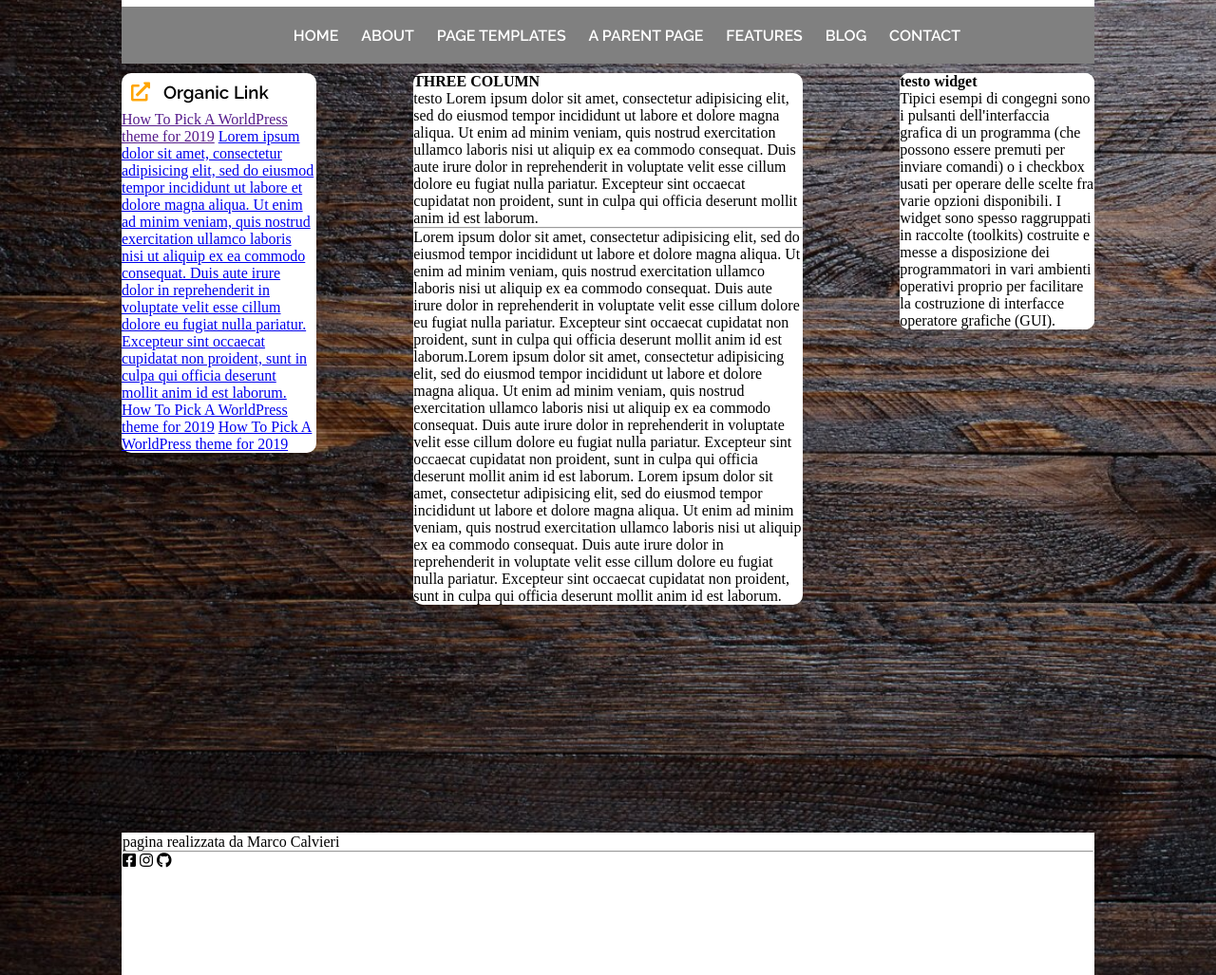
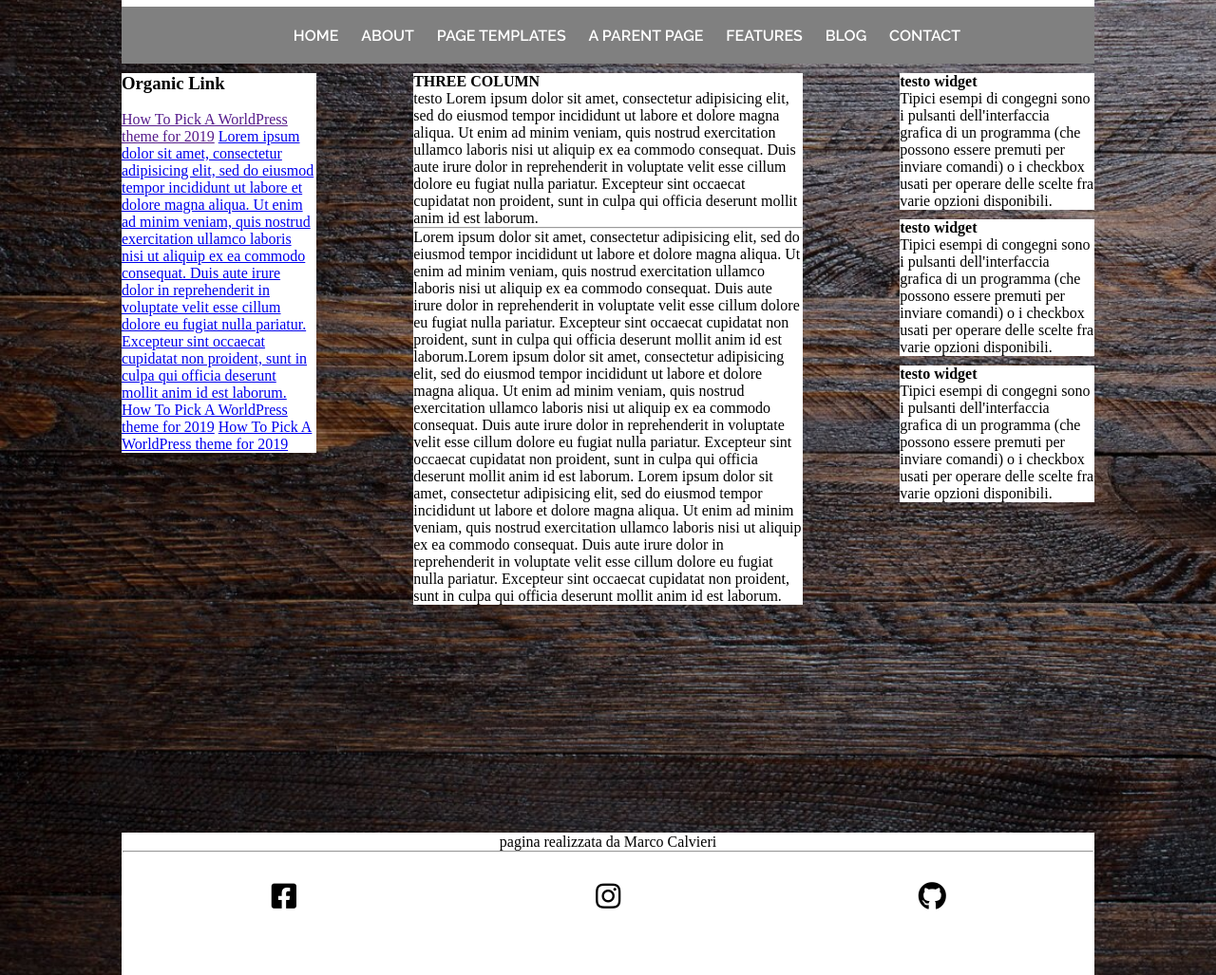
Before and after one commit to Fujinjakka/htmlcss-struttura-wp, a plain HTML site: page index.html in a window 1280 px wide. Shown: the part 313-1340 px from the top of the page at 95% size. Drawn offline with Linux system fonts and the light colour scheme.

Commit message:
progetto struttura finito

```diff
--- a/css/index.css
+++ b/css/index.css
@@ -65,9 +65,6 @@ li {
   margin: 10px;
 }
 
-
-
-
 main {
   height: 800px;
   margin: 10px 10% 0;
@@ -77,52 +74,38 @@ content: "";
 display: table;
 clear: both;
 }
-
-section {
-  border-radius: 10px;
+.leftcolumn, .maincolumn, .widget {
   background: white;
 }
-.organiclink {
+.leftcolumn {
   width: 20%;
   float: left;
   margin-right: 10%;
 }
-section i {
-  color: orange;
-  font-size: 20px;
-  margin: 10px;
-  display: inline-block;
-}
-h3 {
-  display: inline-block;
-  font-family: 'Raleway', sans-serif;
-}
-
-.maintext {
+.maincolumn {
   width: 40%;
   float: left;
 }
-
-
-#secondtext {
-  position: relative;
+.rightcolumn{
+  width: 20%;
+  height: 100%;
+  float: right;
 }
 .widget {
-  width: 20%;
-  float: right;
-  margin-left: 10%;
-  margin-bottom: 10%;
-  position: absolute;
-  right: 0;
+  margin: 0 0 10px;
 }
-
-
-
-
 
 footer {
   border: 1px solid white;
   height: 150px;
   background: white;
   margin: 0 10% 0;
+  text-align: center;
+
 }
+.icon {
+  display: inline-block;
+  width: 33%;
+  font-size: 30px;
+  padding: 30px;
+}
--- a/index.html
+++ b/index.html
@@ -28,9 +28,7 @@
     </nav>
 
     <main>
-
-      <section class="organiclink">
-        <i class="fas fa-external-link-alt"></i>
+      <section class="leftcolumn">
         <h3>Organic Link</h3>
         <br>
         <a href="">How To Pick A WorldPress theme for 2019</a>
@@ -39,37 +37,35 @@
         <a href="www.nonesistelapagina.it">How To Pick A WorldPress theme for 2019</a>
       </section>
 
-      <section class="maintext">
+      <section class="maincolumn">
         <h4>THREE COLUMN</h4>
         testo Lorem ipsum dolor sit amet, consectetur adipisicing elit, sed do eiusmod tempor incididunt ut labore et dolore magna aliqua. Ut enim ad minim veniam, quis nostrud exercitation ullamco laboris nisi ut aliquip ex ea commodo consequat. Duis aute irure dolor in reprehenderit in voluptate velit esse cillum dolore eu fugiat nulla pariatur. Excepteur sint occaecat cupidatat non proident, sunt in culpa qui officia deserunt mollit anim id est laborum.
         <br><hr>
         Lorem ipsum dolor sit amet, consectetur adipisicing elit, sed do eiusmod tempor incididunt ut labore et dolore magna aliqua. Ut enim ad minim veniam, quis nostrud exercitation ullamco laboris nisi ut aliquip ex ea commodo consequat. Duis aute irure dolor in reprehenderit in voluptate velit esse cillum dolore eu fugiat nulla pariatur. Excepteur sint occaecat cupidatat non proident, sunt in culpa qui officia deserunt mollit anim id est laborum.Lorem ipsum dolor sit amet, consectetur adipisicing elit, sed do eiusmod tempor incididunt ut labore et dolore magna aliqua. Ut enim ad minim veniam, quis nostrud exercitation ullamco laboris nisi ut aliquip ex ea commodo consequat. Duis aute irure dolor in reprehenderit in voluptate velit esse cillum dolore eu fugiat nulla pariatur. Excepteur sint occaecat cupidatat non proident, sunt in culpa qui officia deserunt mollit anim id est laborum.
         Lorem ipsum dolor sit amet, consectetur adipisicing elit, sed do eiusmod tempor incididunt ut labore et dolore magna aliqua. Ut enim ad minim veniam, quis nostrud exercitation ullamco laboris nisi ut aliquip ex ea commodo consequat. Duis aute irure dolor in reprehenderit in voluptate velit esse cillum dolore eu fugiat nulla pariatur. Excepteur sint occaecat cupidatat non proident, sunt in culpa qui officia deserunt mollit anim id est laborum.
+      </section>
 
+      <section class="rightcolumn">
+        <div class="widget">
+          <h4>testo widget</h4>
+          Tipici esempi di congegni sono i pulsanti dell'interfaccia grafica di un programma (che possono essere premuti per inviare comandi) o i checkbox usati per operare delle scelte fra varie opzioni disponibili.
+        </div>
+        <div class="widget">
+          <h4>testo widget</h4>
+          Tipici esempi di congegni sono i pulsanti dell'interfaccia grafica di un programma (che possono essere premuti per inviare comandi) o i checkbox usati per operare delle scelte fra varie opzioni disponibili.
+        </div>
+        <div class="widget">
+          <h4>testo widget</h4>
+          Tipici esempi di congegni sono i pulsanti dell'interfaccia grafica di un programma (che possono essere premuti per inviare comandi) o i checkbox usati per operare delle scelte fra varie opzioni disponibili.
+        </div>
       </section>
-      <div id="secondtext">
-        <section class="widget">
-          <h4>testo widget</h4>
-          Tipici esempi di congegni sono i pulsanti dell'interfaccia grafica di un programma (che possono essere premuti per inviare comandi) o i checkbox usati per operare delle scelte fra varie opzioni disponibili. I widget sono spesso raggruppati in raccolte (toolkits) costruite e messe a disposizione dei programmatori in vari ambienti operativi proprio per facilitare la costruzione di interfacce operatore grafiche (GUI).
-        </section>
-        <section class="widget">
-          <h4>testo widget</h4>
-          Tipici esempi di congegni sono i pulsanti dell'interfaccia grafica di un programma (che possono essere premuti per inviare comandi) o i checkbox usati per operare delle scelte fra varie opzioni disponibili. I widget sono spesso raggruppati in raccolte (toolkits) costruite e messe a disposizione dei programmatori in vari ambienti operativi proprio per facilitare la costruzione di interfacce operatore grafiche (GUI).
-        </section>
-        <section class="widget">
-          <h4>testo widget</h4>
-          Tipici esempi di congegni sono i pulsanti dell'interfaccia grafica di un programma (che possono essere premuti per inviare comandi) o i checkbox usati per operare delle scelte fra varie opzioni disponibili. I widget sono spesso raggruppati in raccolte (toolkits) costruite e messe a disposizione dei programmatori in vari ambienti operativi proprio per facilitare la costruzione di interfacce operatore grafiche (GUI).
-        </section>
-      </div>
-
-
     </main>
 
     <footer>pagina realizzata da Marco Calvieri
       <hr>
-      <i class="fab fa-facebook-square"></i>
-      <i class="fab fa-instagram"></i>
-      <i class="fab fa-github"></i>
+      <div class="icon"><i class="fab fa-facebook-square"></i></div>
+      <div class="icon"><i class="fab fa-instagram"></i></div>
+      <div class="icon"><i class="fab fa-github"></i></div>
     </footer>
 
   </body>
```
Also changed, not shown: 1 other file.
